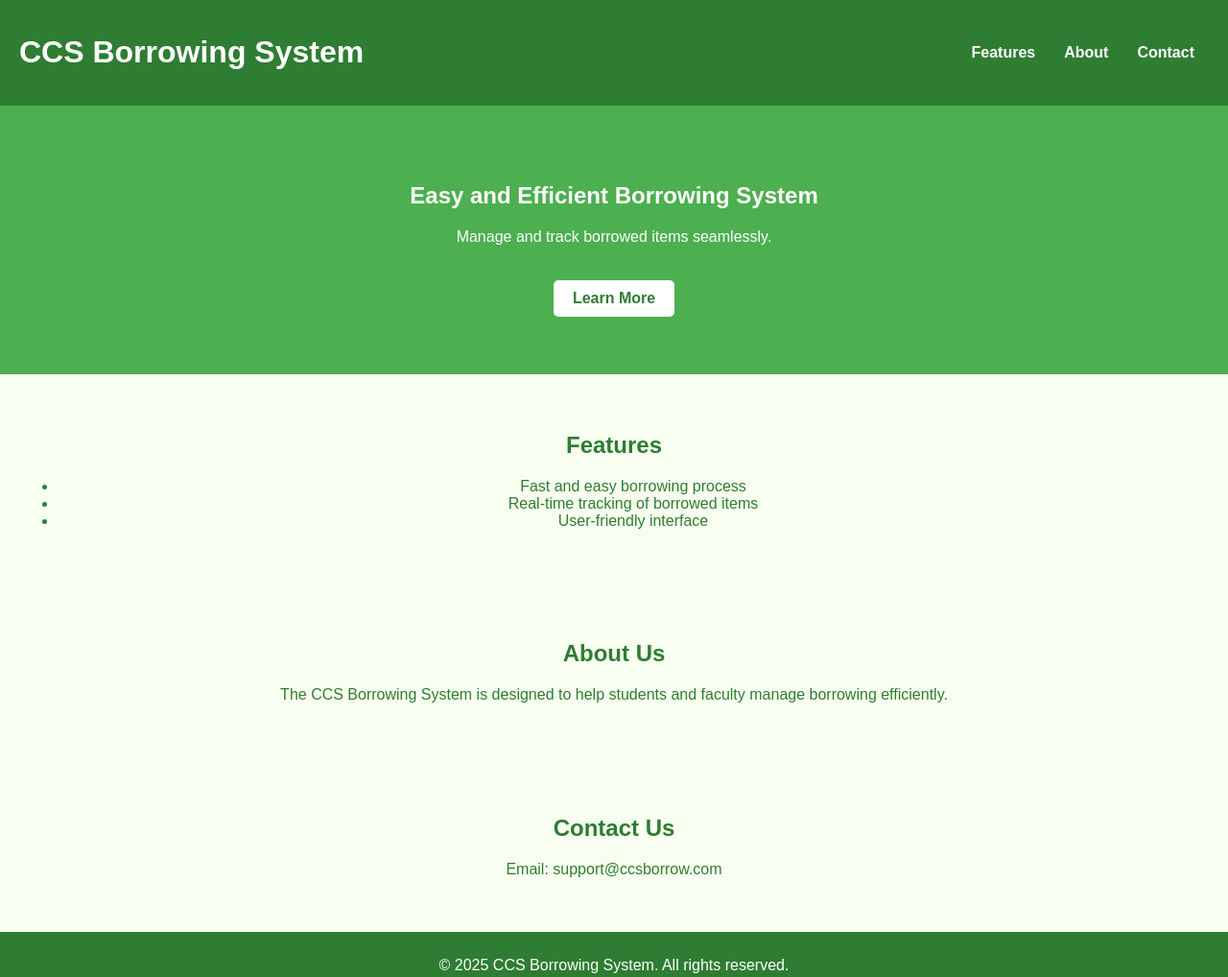
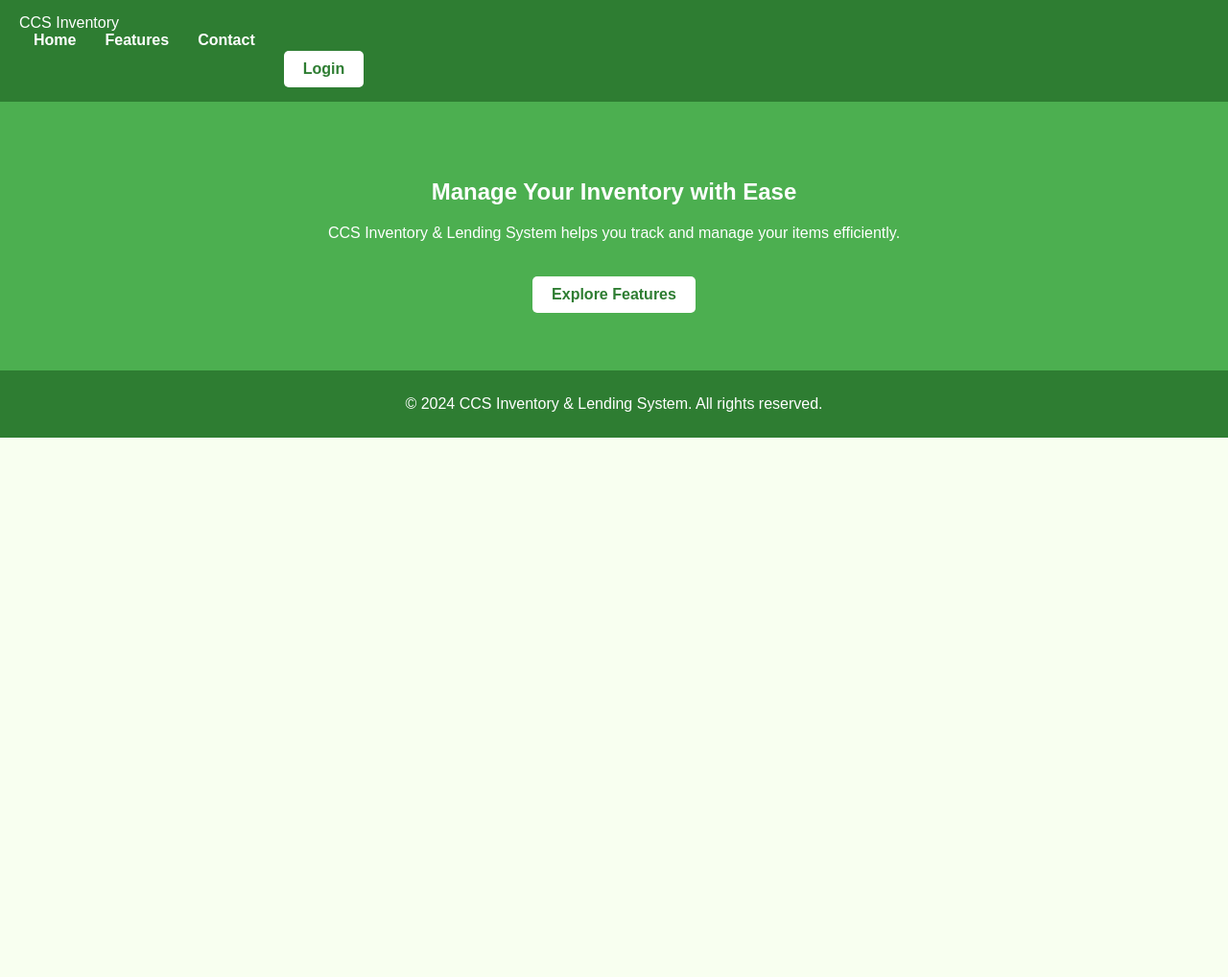
Before and after one commit to IsnajiInna/GROUP2, a plain HTML site: page index.html in a window 1280 px wide. Shown: the whole page at 96% size. After the commit the page ends 800 px from the top, so only its background shows below. Drawn offline with Linux system fonts and the light colour scheme.

Commit message:
Update index.html

```diff
--- a/index.html
+++ b/index.html
@@ -3,48 +3,32 @@
 <head>
     <meta charset="UTF-8">
     <meta name="viewport" content="width=device-width, initial-scale=1.0">
-    <title>CCS Borrowing System</title>
+    <title>CCS Inventory & Lending System</title>
     <link rel="stylesheet" href="style.css">
 </head>
 <body>
     <header>
-        <h1>CCS Borrowing System</h1>
         <nav>
+            <div class="logo">CCS Inventory</div>
             <ul>
+                <li><a href="#home">Home</a></li>
                 <li><a href="#features">Features</a></li>
-                <li><a href="#about">About</a></li>
                 <li><a href="#contact">Contact</a></li>
+                <li><a href="#login" class="btn">Login</a></li>
             </ul>
         </nav>
     </header>
 
-    <section class="hero">
-        <h2>Easy and Efficient Borrowing System</h2>
-        <p>Manage and track borrowed items seamlessly.</p>
-        <a href="#features" class="btn">Learn More</a>
-    </section>
-
-    <section id="features">
-        <h2>Features</h2>
-        <ul>
-            <li>Fast and easy borrowing process</li>
-            <li>Real-time tracking of borrowed items</li>
-            <li>User-friendly interface</li>
-        </ul>
-    </section>
-
-    <section id="about">
-        <h2>About Us</h2>
-        <p>The CCS Borrowing System is designed to help students and faculty manage borrowing efficiently.</p>
-    </section>
-
-    <section id="contact">
-        <h2>Contact Us</h2>
-        <p>Email: support@ccsborrow.com</p>
+    <section id="home" class="hero">
+        <div class="hero-content">
+            <h1>Manage Your Inventory with Ease</h1>
+            <p>CCS Inventory & Lending System helps you track and manage your items efficiently.</p>
+            <a href="#features" class="btn">Explore Features</a>
+        </div>
     </section>
 
     <footer>
-        <p>&copy; 2025 CCS Borrowing System. All rights reserved.</p>
+        <p>&copy; 2024 CCS Inventory & Lending System. All rights reserved.</p>
     </footer>
 </body>
 </html>
```
